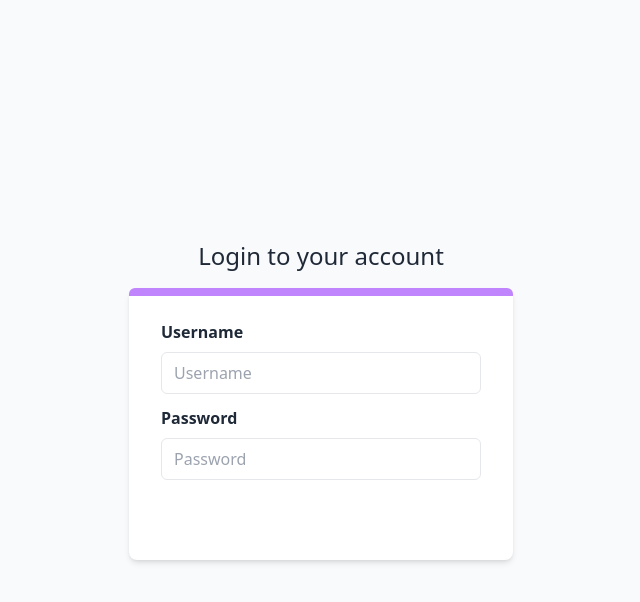
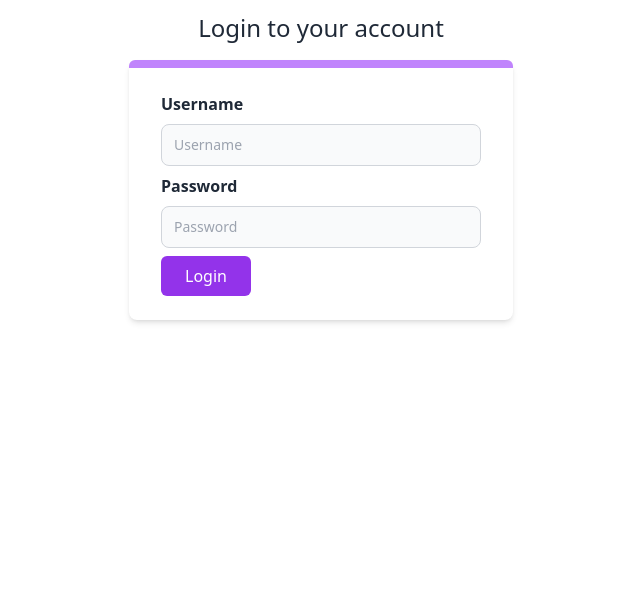
Before and after one commit to redbayoub/auction-web, a Nuxt app: page /login in a window 1280 px wide. Shown: the top 602 px of the page, without its empty margins (319-959 px from the left). Built offline with nearby package versions, Linux system fonts and the light colour scheme.

Commit message:
refactor login

```diff
--- /dev/null
+++ b/components/FormInput.vue
@@ -0,0 +1,22 @@
+<template>
+  <div>
+    <label v-if="label"  class="block font-semibold"> {{ label }} </label>
+    <input
+      :value="value"
+      @input="$emit('input', $event.target.value)"
+      v-bind="$attrs"
+      class="h-5 px-3 py-5 mt-2 hover:outline-none focus:outline-none focus:ring-1 block p-2.5 w-full text-sm text-gray-900 bg-gray-50 rounded-lg border border-gray-300 focus:ring-blue-500 focus:border-blue-500 disabled:bg-gray-100 disabled:text-gray-400 "
+    />
+    <p class="text-xs text-red-400" v-if="error">
+      {{ error }}
+    </p>
+  </div>
+</template>
+
+<script>
+export default {
+  props: ['value', 'label', 'error'],
+}
+</script>
+
+<style></style>
--- a/pages/login.vue
+++ b/pages/login.vue
@@ -1,18 +1,6 @@
 <template>
   <div
-    class="
-      relative
-      flex
-      min-h-screen
-      text-gray-800
-      antialiased
-      flex-col
-      justify-center
-      overflow-hidden
-      bg-gray-50
-      py-6
-      sm:py-12
-    "
+    class="relative flex text-gray-800 antialiased flex-col justify-center overflow-hidden"
   >
     <div class="relative py-3 sm:w-96 mx-auto text-center">
       <span class="text-2xl font-light">Login to your account</span>
@@ -21,58 +9,30 @@
 
         <form class="px-8 py-6" method="post" @submit.prevent="login">
           <Alert type="info" v-bind:message="error.message" v-if="error" />
-          <label class="block font-semibold"> Username </label>
-          <input
-            type="text"
+          <div class="mb-2">
+            <FormInput
+              label="Username"
+              v-model="username"
               placeholder="Username"
-            v-model="username"
+              :error="error?.data?.username && error.data.username[0]"
               required
-            class="
-              border
-              w-full
-              h-5
-              px-3
-              py-5
-              mt-2
-              hover:outline-none
-              focus:outline-none focus:ring-indigo-500 focus:ring-1
-              rounded-md
-            "
+              :disabled="inProgress"
             />
-          <p
-            class="text-xs text-red-400"
-            v-if="error && error.data && error.data.username"
-          >
-            {{ error.data.username[0] }}
-          </p>
+          </div>
 
-          <label class="block mt-3 font-semibold"> Password </label>
-          <input
+          <div class="mb-2">
+            <FormInput
               type="password"
+              label="Password"
+              v-model="password"
               placeholder="Password"
-            v-model="password"
+              :error="error?.data?.password && error.data.password[0]"
               required
-            class="
-              border
-              w-full
-              h-5
-              px-3
-              py-5
-              mt-2
-              hover:outline-none
-              focus:outline-none focus:ring-indigo-500 focus:ring-1
-              rounded-md
-            "
+              :disabled="inProgress"
             />
-          <p
-            class="text-xs text-red-400"
-            v-if="error && error.data && error.data.password"
-          >
-            {{ error.data.password[0] }}
-          </p>
-          <div class="flex justify-between items-baseline">
-            <Button type="submit" class="mt-4"> Login</Button>
           </div>
+
+          <Button :loading="inProgress"> Login</Button>
         </form>
       </div>
     </div>
@@ -87,11 +47,13 @@ export default {
       username: '',
       password: '',
       error: null,
+      inProgress: false,
     }
   },
   methods: {
     async login() {
       try {
+        this.inProgress = true
         await this.$auth.loginWith('laravelSanctum', {
           data: {
             username: this.username,
@@ -102,6 +64,8 @@ export default {
         this.$router.push('/')
       } catch (e) {
         this.error = e.response.data
+      } finally {
+        this.inProgress = false
       }
     },
   },
```
Lines whose indentation alone changed are shown as unchanged.
